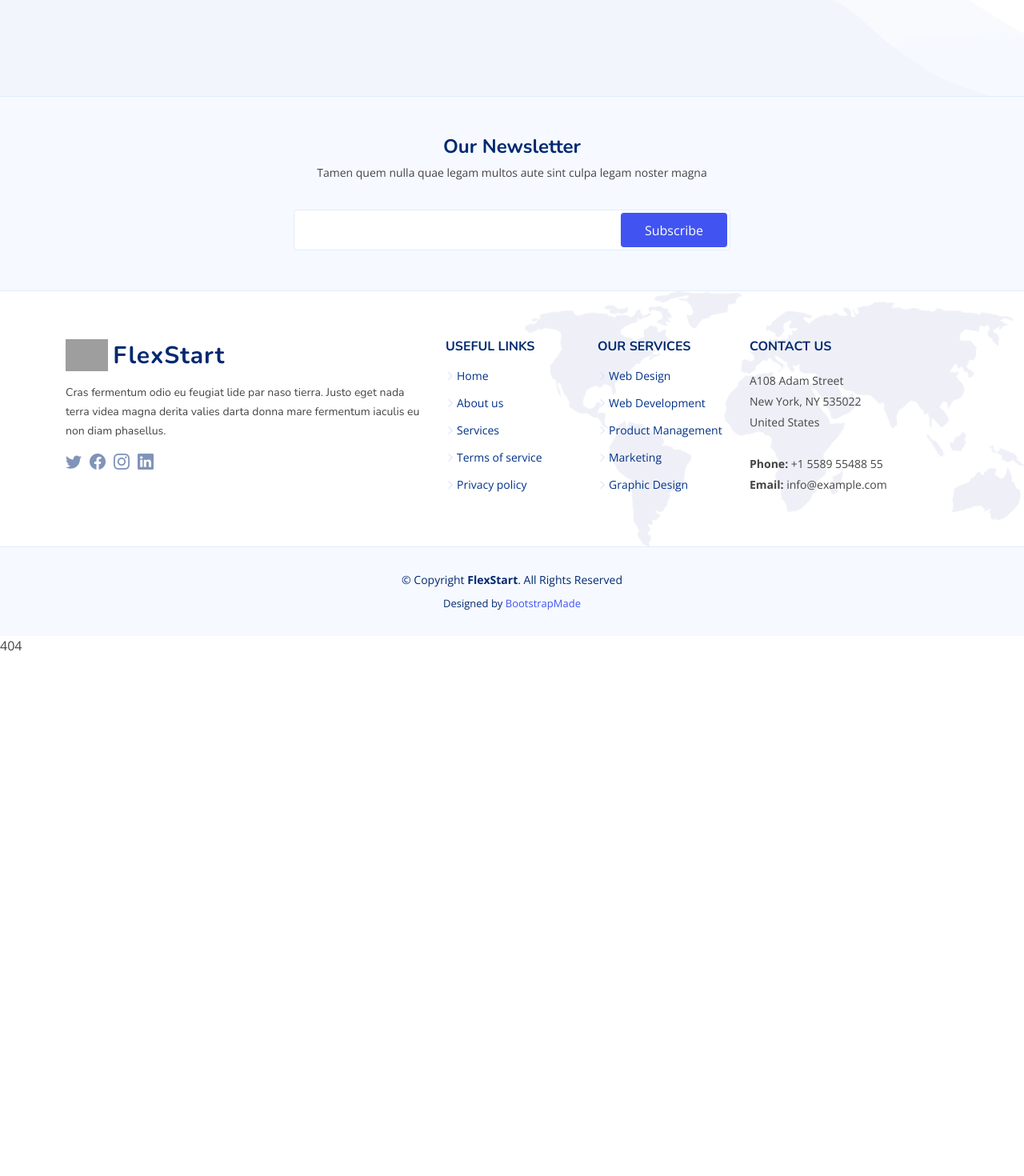
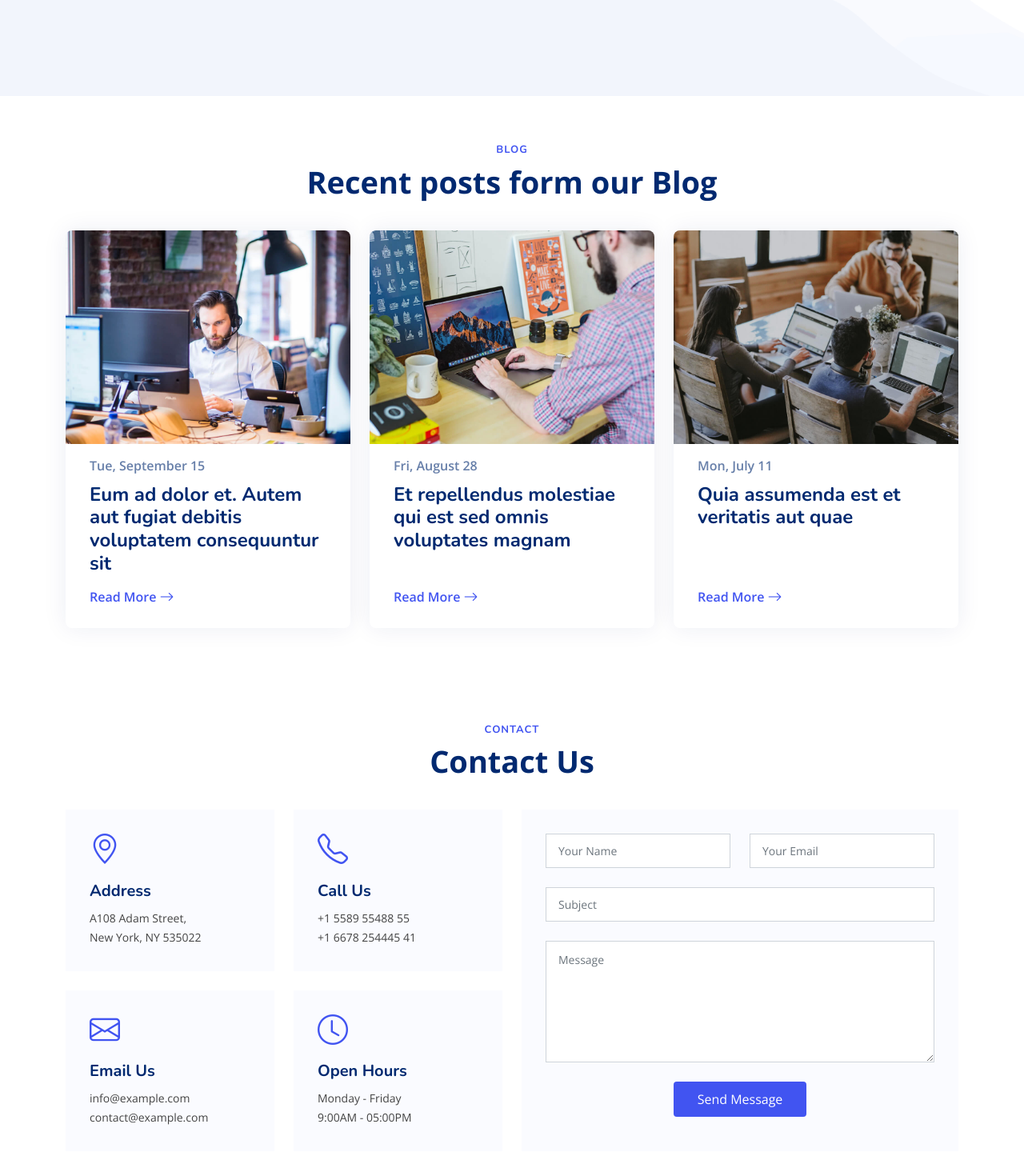
Before and after one commit to asyncfinkd/blog, a React (Create React App) app: page / in a window 1280 px wide. Shown: the part 680-2150 px from the top of the page at 80% size. Before the commit the page ends 1515 px from the top, so only its background shows below. Built offline with nearby package versions, Linux system fonts and the light colour scheme; grey boxes are pictures that could not be loaded.

Commit message:
Blog and Contact add

```diff
--- /dev/null
+++ b/src/components/blog/Blog.tsx
@@ -0,0 +1,90 @@
+import React from "react";
+
+const Blog: React.FC = () => {
+  return (
+    <>
+      <section id="recent-blog-posts" className="recent-blog-posts">
+        <div className="container aos-init aos-animate" data-aos="fade-up">
+          <header className="section-header">
+            <h2>Blog</h2>
+            <p>Recent posts form our Blog</p>
+          </header>
+
+          <div className="row">
+            <div className="col-lg-4">
+              <div className="post-box">
+                <div className="post-img">
+                  <img
+                    src="assets/img/blog/blog-1.jpg"
+                    className="img-fluid"
+                    alt=""
+                  />
+                </div>
+                <span className="post-date">Tue, September 15</span>
+                <h3 className="post-title">
+                  Eum ad dolor et. Autem aut fugiat debitis voluptatem
+                  consequuntur sit
+                </h3>
+                <a
+                  href="blog-singe.html"
+                  className="readmore stretched-link mt-auto"
+                >
+                  <span>Read More</span>
+                  <i className="bi bi-arrow-right"></i>
+                </a>
+              </div>
+            </div>
+
+            <div className="col-lg-4">
+              <div className="post-box">
+                <div className="post-img">
+                  <img
+                    src="assets/img/blog/blog-2.jpg"
+                    className="img-fluid"
+                    alt=""
+                  />
+                </div>
+                <span className="post-date">Fri, August 28</span>
+                <h3 className="post-title">
+                  Et repellendus molestiae qui est sed omnis voluptates magnam
+                </h3>
+                <a
+                  href="blog-singe.html"
+                  className="readmore stretched-link mt-auto"
+                >
+                  <span>Read More</span>
+                  <i className="bi bi-arrow-right"></i>
+                </a>
+              </div>
+            </div>
+
+            <div className="col-lg-4">
+              <div className="post-box">
+                <div className="post-img">
+                  <img
+                    src="assets/img/blog/blog-3.jpg"
+                    className="img-fluid"
+                    alt=""
+                  />
+                </div>
+                <span className="post-date">Mon, July 11</span>
+                <h3 className="post-title">
+                  Quia assumenda est et veritatis aut quae
+                </h3>
+                <a
+                  href="blog-singe.html"
+                  className="readmore stretched-link mt-auto"
+                >
+                  <span>Read More</span>
+                  <i className="bi bi-arrow-right"></i>
+                </a>
+              </div>
+            </div>
+          </div>
+        </div>
+      </section>
+    </>
+  );
+};
+
+export default Blog;
--- /dev/null
+++ b/src/components/contact/Contact.tsx
@@ -0,0 +1,121 @@
+import React from "react";
+
+const Contact: React.FC = () => {
+  return (
+    <>
+      <section id="contact" className="contact">
+        <div className="container aos-init aos-animate" data-aos="fade-up">
+          <header className="section-header">
+            <h2>Contact</h2>
+            <p>Contact Us</p>
+          </header>
+
+          <div className="row gy-4">
+            <div className="col-lg-6">
+              <div className="row gy-4">
+                <div className="col-md-6">
+                  <div className="info-box">
+                    <i className="bi bi-geo-alt"></i>
+                    <h3>Address</h3>
+                    <p>
+                      A108 Adam Street,
+                      <br />
+                      New York, NY 535022
+                    </p>
+                  </div>
+                </div>
+                <div className="col-md-6">
+                  <div className="info-box">
+                    <i className="bi bi-telephone"></i>
+                    <h3>Call Us</h3>
+                    <p>
+                      +1 5589 55488 55
+                      <br />
+                      +1 6678 254445 41
+                    </p>
+                  </div>
+                </div>
+                <div className="col-md-6">
+                  <div className="info-box">
+                    <i className="bi bi-envelope"></i>
+                    <h3>Email Us</h3>
+                    <p>
+                      info@example.com
+                      <br />
+                      contact@example.com
+                    </p>
+                  </div>
+                </div>
+                <div className="col-md-6">
+                  <div className="info-box">
+                    <i className="bi bi-clock"></i>
+                    <h3>Open Hours</h3>
+                    <p>
+                      Monday - Friday
+                      <br />
+                      9:00AM - 05:00PM
+                    </p>
+                  </div>
+                </div>
+              </div>
+            </div>
+
+            <div className="col-lg-6">
+              <form className="php-email-form">
+                <div className="row gy-4">
+                  <div className="col-md-6">
+                    <input
+                      type="text"
+                      name="name"
+                      className="form-control"
+                      placeholder="Your Name"
+                    />
+                  </div>
+
+                  <div className="col-md-6 ">
+                    <input
+                      type="email"
+                      className="form-control"
+                      name="email"
+                      placeholder="Your Email"
+                    />
+                  </div>
+
+                  <div className="col-md-12">
+                    <input
+                      type="text"
+                      className="form-control"
+                      name="subject"
+                      placeholder="Subject"
+                    />
+                  </div>
+
+                  <div className="col-md-12">
+                    <textarea
+                      className="form-control"
+                      name="message"
+                      rows={6}
+                      placeholder="Message"
+                    ></textarea>
+                  </div>
+
+                  <div className="col-md-12 text-center">
+                    <div className="loading">Loading</div>
+                    <div className="error-message"></div>
+                    <div className="sent-message">
+                      Your message has been sent. Thank you!
+                    </div>
+
+                    <button type="submit">Send Message</button>
+                  </div>
+                </div>
+              </form>
+            </div>
+          </div>
+        </div>
+      </section>
+    </>
+  );
+};
+
+export default Contact;
--- a/src/pages/index/IndexPages.tsx
+++ b/src/pages/index/IndexPages.tsx
@@ -1,6 +1,8 @@
 import React from "react";
 import { useEffect } from "react";
 import { useLocation } from "react-router-dom";
+import Blog from "../../components/blog/Blog";
+import Contact from "../../components/contact/Contact";
 import Hero from "../../components/hero/Hero";
 
 const IndexPages: React.FC = () => {
@@ -11,6 +13,8 @@ const IndexPages: React.FC = () => {
   return (
     <>
       <Hero />
+      <Blog />
+      <Contact />
     </>
   );
 };
```
Also changed, not shown: src/components/Form.tsx (deleted, +0 -15 lines), src/components/GetUsers.tsx (deleted, +0 -9 lines), src/components/Me.tsx (deleted, +0 -11 lines).
